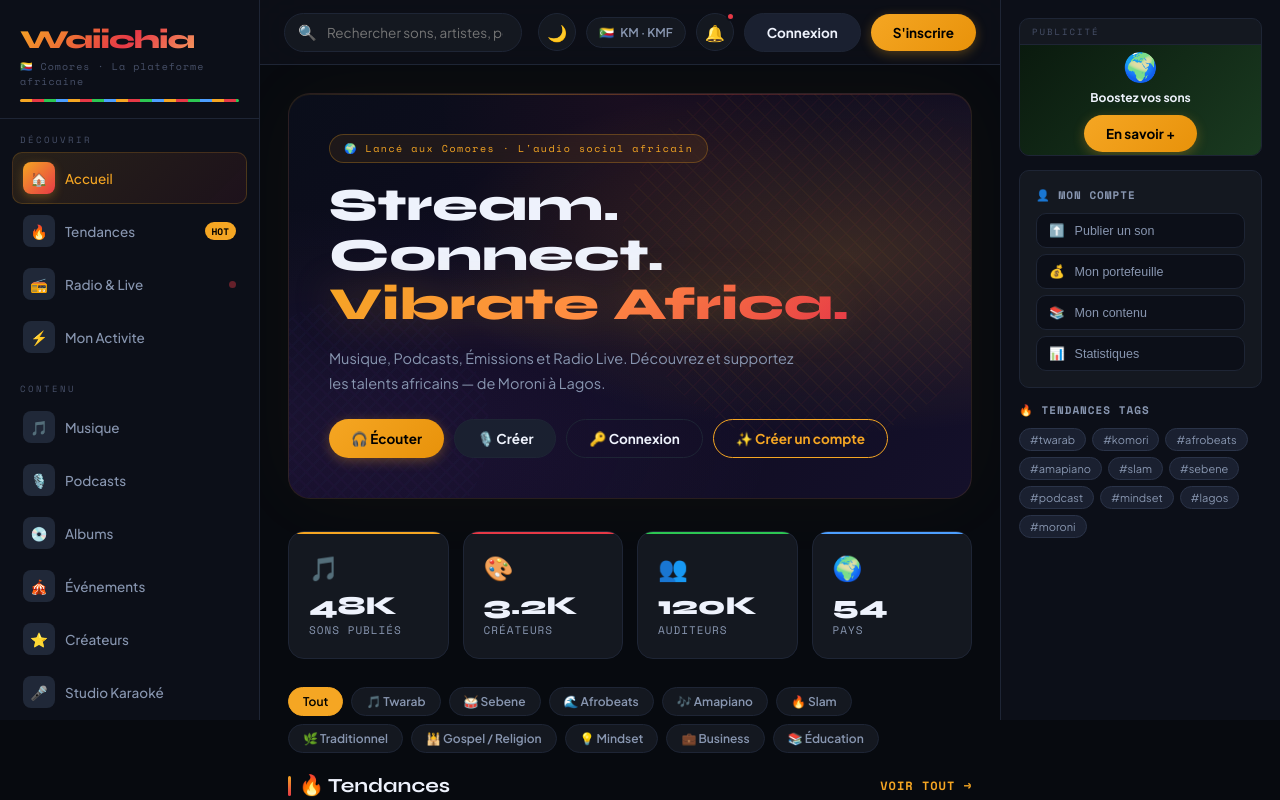
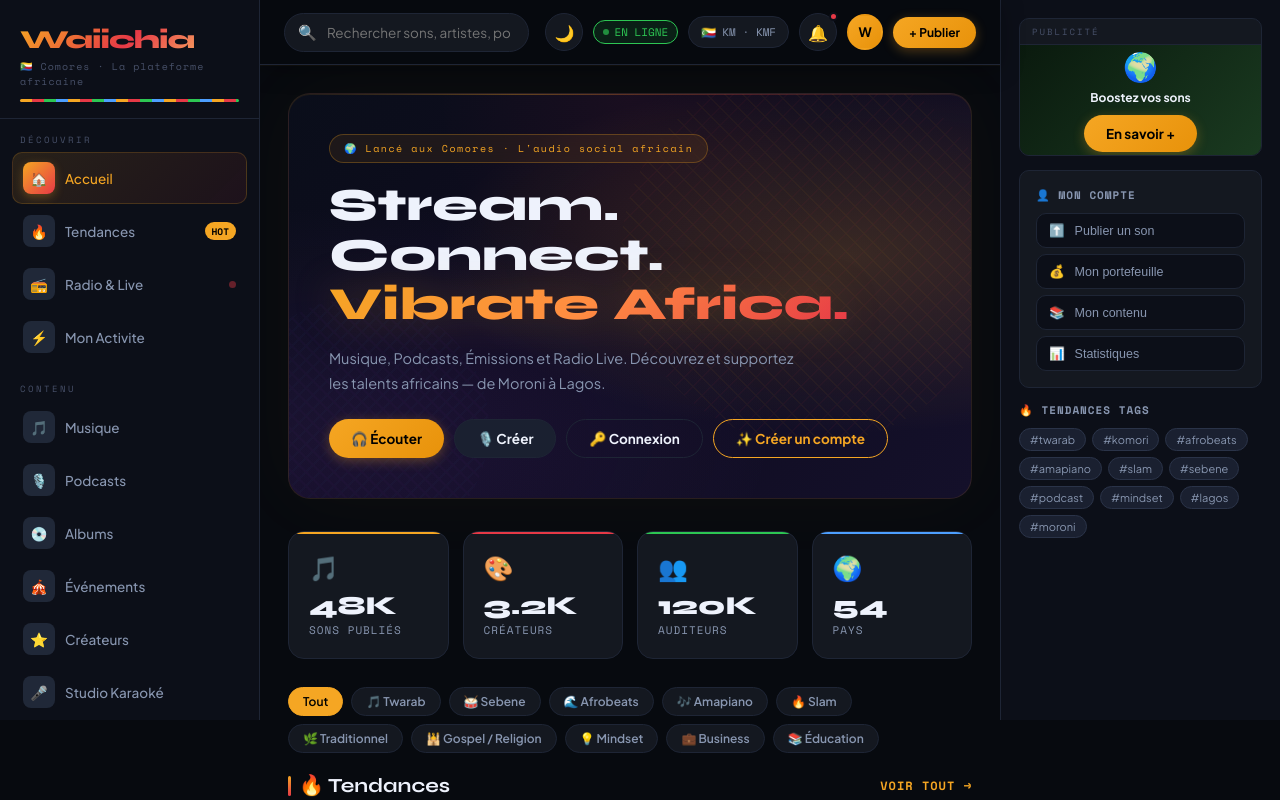
Before and after one commit to azzhyinc-cloud/waiichia, a React (Vite) app in the folder apps/web/: page / in a window 1280 px wide. Shown: the top 800 px of the page. Built offline with nearby package versions, Linux system fonts and the light colour scheme; no server answers.

Commit message:
feat: TopNav fidèle prototype — recherche, réseau, pays, notifs, avatar

```diff
--- a/apps/web/src/components/TopNav.jsx
+++ b/apps/web/src/components/TopNav.jsx
@@ -1,47 +1,143 @@
-import { useThemeStore, useAuthStore, usePageStore } from '../stores/index.js'
+import { useThemeStore, useAuthStore, usePageStore } from "../stores/index.js"
+import { useState, useEffect } from "react"
 
 export default function TopNav() {
   const { theme, toggle: toggleTheme } = useThemeStore()
-  const { user, logout } = useAuthStore()
+  const { user } = useAuthStore()
   const { setPage } = usePageStore()
+  const [online, setOnline] = useState(navigator.onLine)
+  const [search, setSearch] = useState("")
+  const [notifs, setNotifs] = useState(3)
+
+  useEffect(() => {
+    const on  = () => setOnline(true)
+    const off = () => setOnline(false)
+    window.addEventListener("online",  on)
+    window.addEventListener("offline", off)
+    return () => { window.removeEventListener("online",on); window.removeEventListener("offline",off) }
+  }, [])
+
+  const initials = user?.display_name
+    ? user.display_name.split(" ").map(w=>w[0]).join("").slice(0,2).toUpperCase()
+    : user?.username?.slice(0,2).toUpperCase() || "W"
 
   return (
-    <div className="topnav">
-      <div className="search-bar">
-        <span className="search-icon">🔍</span>
-        <input placeholder="Rechercher sons, artistes, podcasts, albums..." />
+    <div style={{
+      position:"sticky",top:0,
+      height:"var(--topnav-h,65px)",
+      background: theme==="dark" ? "rgba(7,10,15,0.88)" : "rgba(240,242,248,0.92)",
+      backdropFilter:"blur(28px)",
+      borderBottom:"1px solid var(--border)",
+      display:"flex",alignItems:"center",
+      padding:"0 24px",gap:16,
+      zIndex:90,transition:"background var(--transition)",
+      boxShadow: theme==="dark" ? "0 1px 0 rgba(245,166,35,.04),0 4px 24px rgba(0,0,0,.3)" : "none"
+    }}>
+
+      {/* Hamburger mobile */}
+      <div onClick={()=>{}} style={{display:"none",flexDirection:"column",gap:5,cursor:"pointer",padding:8,flexShrink:0}} id="hamburger">
+        <span style={{width:22,height:2,background:"var(--text)",borderRadius:2,display:"block"}}/>
+        <span style={{width:22,height:2,background:"var(--text)",borderRadius:2,display:"block"}}/>
+        <span style={{width:22,height:2,background:"var(--text)",borderRadius:2,display:"block"}}/>
+        <style>{`@media(max-width:768px){#hamburger{display:flex!important}}`}</style>
       </div>
 
-      <div className="topnav-right">
-        <div className="theme-toggle" onClick={toggleTheme}>
-          {theme === 'dark' ? '🌙' : '☀️'}
+      {/* Barre de recherche */}
+      <div style={{flex:1,maxWidth:460,position:"relative"}}>
+        <span style={{position:"absolute",left:14,top:"50%",transform:"translateY(-50%)",
+          color:"var(--text3)",fontSize:15,pointerEvents:"none"}}>🔍</span>
+        <input
+          value={search} onChange={e=>setSearch(e.target.value)}
+          placeholder="Rechercher sons, artistes, podcasts, albums..."
+          style={{width:"100%",background:"var(--card)",border:"1px solid var(--border)",
+            borderRadius:50,padding:"10px 18px 10px 42px",color:"var(--text)",
+            fontSize:13.5,fontFamily:"Plus Jakarta Sans,sans-serif",outline:"none",
+            boxSizing:"border-box",transition:"all .2s"}}
+          onFocus={e=>{e.target.style.borderColor="var(--gold)";e.target.style.boxShadow="0 0 0 3px rgba(245,166,35,.1)"}}
+          onBlur={e=>{e.target.style.borderColor="var(--border)";e.target.style.boxShadow="none"}}
+        />
+      </div>
+
+      {/* Droite */}
+      <div style={{display:"flex",alignItems:"center",gap:10,marginLeft:"auto",flexShrink:0}}>
+
+        {/* Theme toggle */}
+        <Btn onClick={toggleTheme} title="Mode jour/nuit">
+          {theme==="dark" ? "🌙" : "☀️"}
+        </Btn>
+
+        {/* Badge réseau */}
+        <div style={{display:"inline-flex",alignItems:"center",gap:5,fontSize:11,
+          fontFamily:"Space Mono,monospace",padding:"3px 9px",borderRadius:20,
+          background:online?"rgba(44,198,83,.12)":"rgba(230,57,70,.15)",
+          border:`1px solid ${online?"var(--green)":"var(--red)"}`,
+          color:online?"var(--green)":"var(--red)"}}>
+          <div style={{width:6,height:6,borderRadius:"50%",
+            background:online?"var(--green)":"var(--red)",
+            animation:online?"live-pulse 2s infinite":"none"}}/>
+          {online?"EN LIGNE":"HORS LIGNE"}
         </div>
 
-        <div className="country-pill">
+        {/* Pays / devise */}
+        <div style={{display:"flex",alignItems:"center",gap:6,padding:"7px 12px",
+          background:"var(--card)",border:"1px solid var(--border)",borderRadius:50,
+          cursor:"pointer",fontSize:12,fontFamily:"Plus Jakarta Sans,sans-serif",
+          transition:"border-color .2s",color:"var(--text2)"}}
+          onMouseEnter={e=>e.currentTarget.style.borderColor="var(--gold)"}
+          onMouseLeave={e=>e.currentTarget.style.borderColor="var(--border)"}>
           <span>🇰🇲</span>
-          <span>KM · KMF</span>
+          <span style={{fontFamily:"Space Mono,monospace",fontSize:11}}>KM · KMF</span>
         </div>
 
-        <div className="notif-btn">
+        {/* Notifications */}
+        <Btn onClick={()=>{}} title="Notifications" style={{position:"relative"}}>
           🔔
-          <div className="notif-dot" />
+          {notifs > 0 && <div style={{position:"absolute",top:-2,right:-2,
+            width:9,height:9,background:"var(--red)",borderRadius:"50%",
+            border:"2px solid var(--bg2)"}}/>}
+        </Btn>
+
+        {/* Avatar */}
+        <div onClick={()=>setPage("profile")} style={{cursor:"pointer"}}>
+          <div style={{width:36,height:36,borderRadius:"50%",overflow:"hidden",
+            background:"linear-gradient(135deg,var(--gold),#e8920a)",
+            display:"flex",alignItems:"center",justifyContent:"center",
+            fontWeight:700,fontSize:13,color:"#000",
+            border:"2px solid transparent",transition:"border-color .2s"}}
+            onMouseEnter={e=>e.currentTarget.style.borderColor="var(--gold)"}
+            onMouseLeave={e=>e.currentTarget.style.borderColor="transparent"}>
+            {user?.avatar_url
+              ? <img src={user.avatar_url} alt="" style={{width:"100%",height:"100%",objectFit:"cover"}}/>
+              : initials}
+          </div>
         </div>
 
-        {user ? (
-          <>
-            <div className="avatar-btn" onClick={() => setPage('profile')}>
-              {(user.display_name||user.username||'U')[0].toUpperCase()}
-            </div>
-            <button className="btn btn-primary btn-sm" onClick={() => setPage('upload')}>+ Publier</button>
-            <button className="btn btn-secondary btn-sm" onClick={() => { logout(); setPage('home') }} style={{background:'transparent',border:'1px solid var(--border)',color:'var(--text2)'}}>Deconnexion</button>
-          </>
-        ) : (
-          <>
-            <button className="btn btn-secondary btn-sm" onClick={() => setPage('login')}>Connexion</button>
-            <button className="btn btn-primary btn-sm" onClick={() => setPage('register')}>S'inscrire</button>
-          </>
-        )}
+        {/* Bouton publier */}
+        <button onClick={()=>setPage("upload")}
+          style={{padding:"8px 16px",borderRadius:50,border:"none",
+            background:"linear-gradient(135deg,var(--gold),#e8920a)",
+            color:"#000",fontSize:12,fontWeight:700,cursor:"pointer",
+            fontFamily:"Plus Jakarta Sans,sans-serif",whiteSpace:"nowrap",
+            boxShadow:"0 3px 12px rgba(245,166,35,.3)",transition:"all .2s"}}
+          onMouseEnter={e=>e.currentTarget.style.boxShadow="0 5px 18px rgba(245,166,35,.5)"}
+          onMouseLeave={e=>e.currentTarget.style.boxShadow="0 3px 12px rgba(245,166,35,.3)"}>
+          + Publier
+        </button>
       </div>
     </div>
   )
 }
+
+function Btn({children,onClick,title,style={}}){
+  return(
+    <div onClick={onClick} title={title}
+      style={{width:38,height:38,borderRadius:"50%",background:"var(--card)",
+        border:"1px solid var(--border)",display:"flex",alignItems:"center",
+        justifyContent:"center",cursor:"pointer",fontSize:16,
+        transition:"all .2s",position:"relative",...style}}
+      onMouseEnter={e=>{e.currentTarget.style.borderColor="var(--gold)"}}
+      onMouseLeave={e=>{e.currentTarget.style.borderColor="var(--border)"}}>
+      {children}
+    </div>
+  )
+}
```
